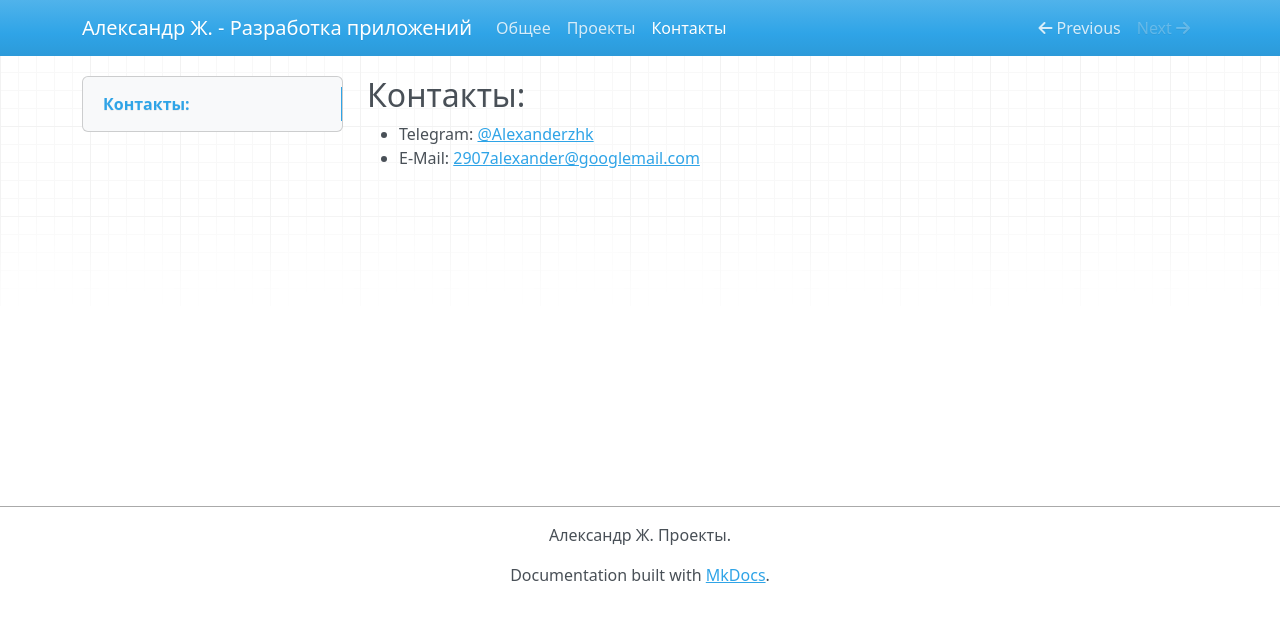
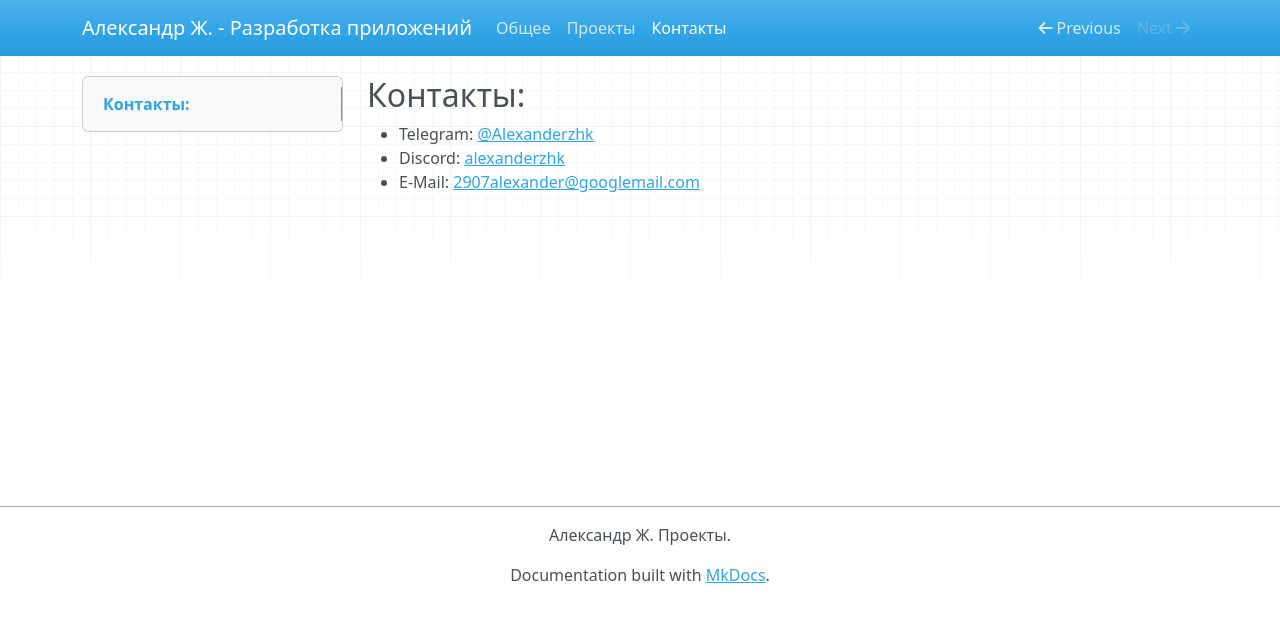
Before and after one commit to AZ777xx/AlexDevStaticSitePortfolio, an MkDocs documentation site: the page built from docs/contact.md, in a window 1280 px wide. Shown: the top 622 px of the page. Built offline with MkDocs 1.6.1, drawn with Linux system fonts in a browser that asks for light colours; nearby versions of some CDN libraries.

Commit message:
added discord

```diff
--- a/docs/contact.md
+++ b/docs/contact.md
@@ -5,4 +5,5 @@ hide_toc: true
 ## Контакты:
 
 - Telegram: [@Alexanderzhk](https://t.me/Alexanderzhk)
+- Discord: [alexanderzhk](https://discordapp.com/users/1160592797678702602)
 - E-Mail: [2907alexander@googlemail.com](mailto:2907alexander@googlemail.com)
```
Also changed, not shown: site/index.html, 1 other file.
